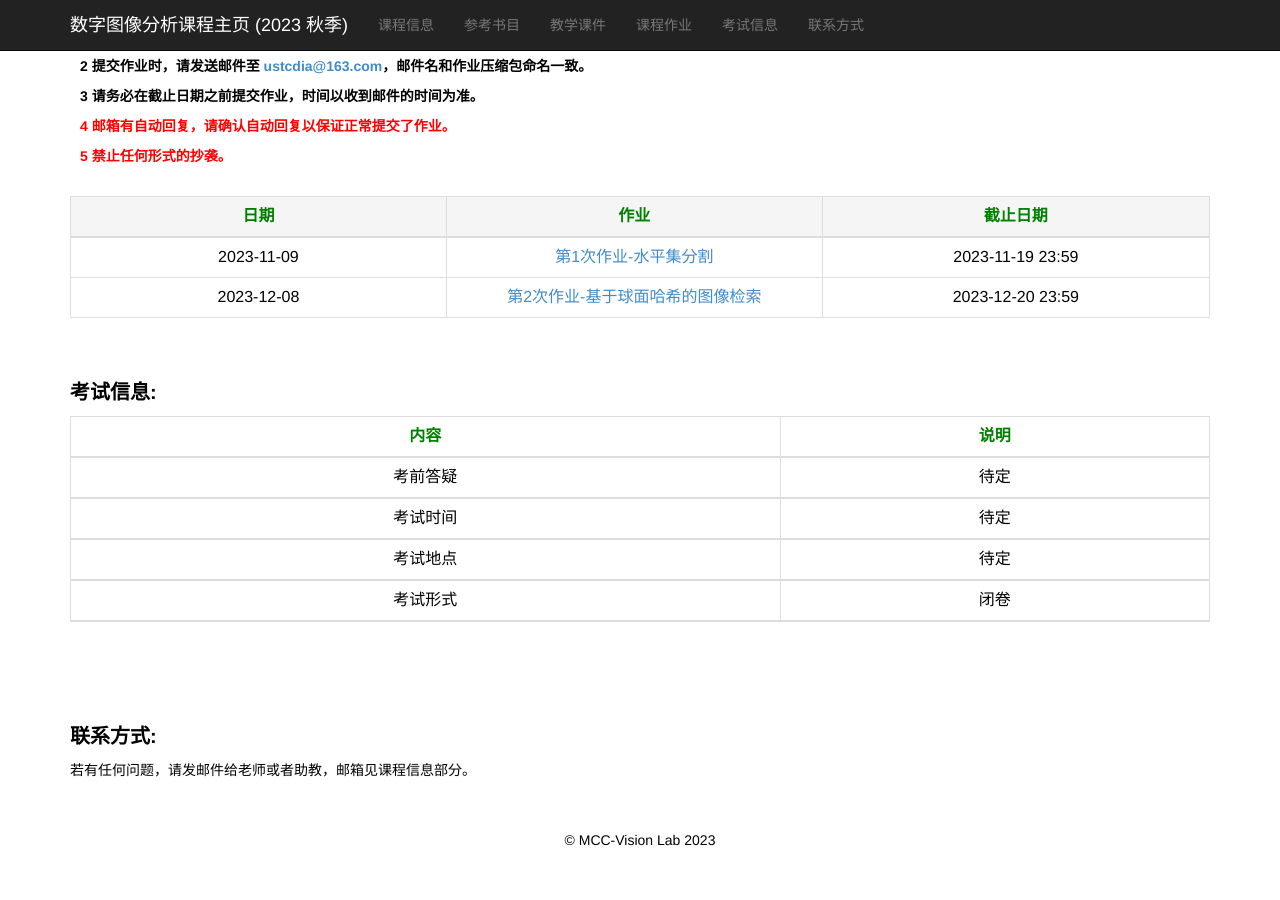
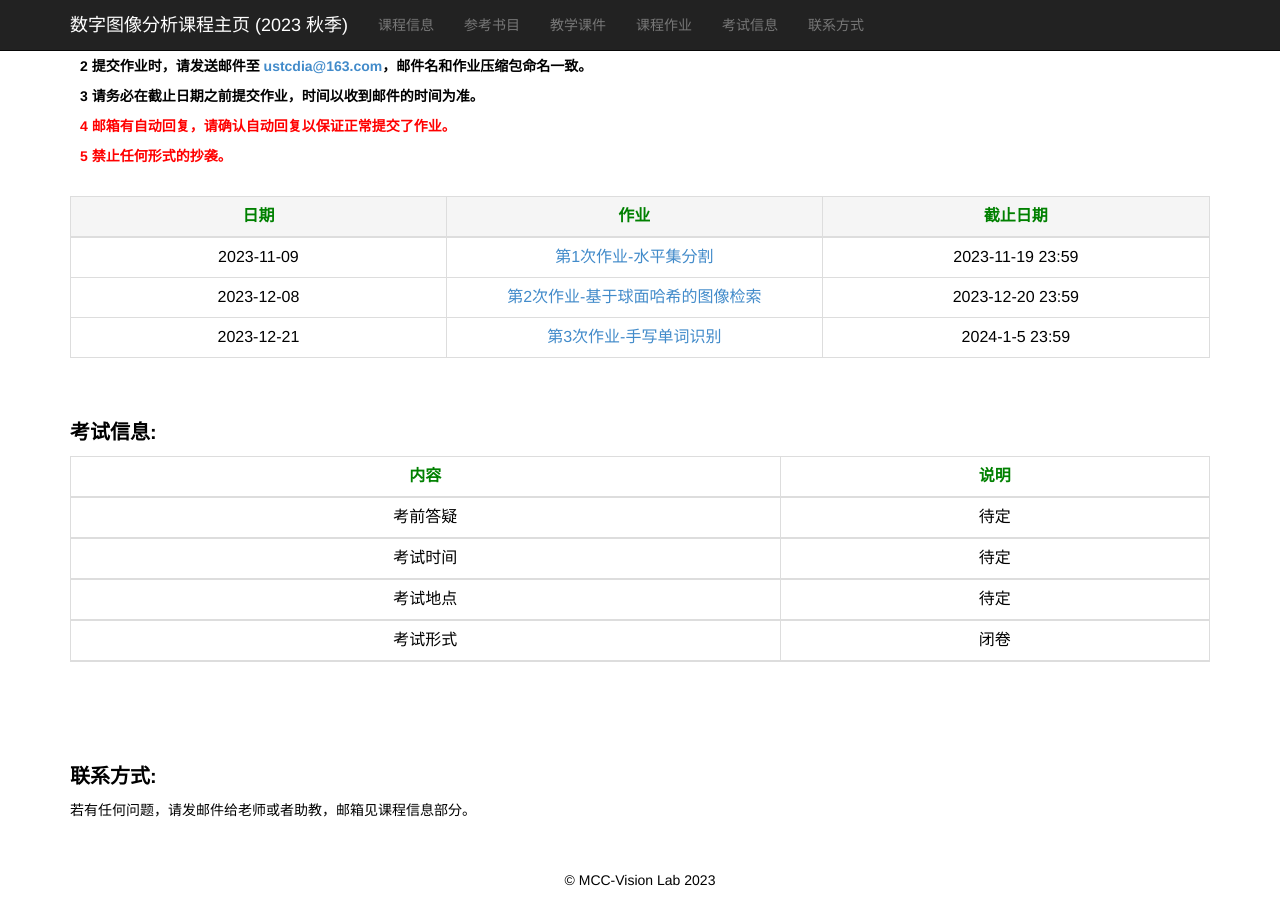
Before and after one commit to ustc-dia/ustc-dia.github.io, a Jekyll site: the page index.html, which Jekyll copies as it is, in a window 1280 px wide and 900 px high, scrolled down 1475 px. Built offline with Jekyll 4.4.1, drawn with Linux system fonts in a browser that asks for light colours; before the commit the page ends 2335 px from its top, so only the background shows below that.

Commit message:
update homework3

```diff
--- a/index.html
+++ b/index.html
@@ -301,14 +301,13 @@
                     <td><a href="./homework_2023_autumn/第2次作业-基于球面哈希的图像检索.zip" target="_blank">第2次作业-基于球面哈希的图像检索</a></td>
                     <td>2023-12-20 23:59</td>
                 </tr>
+                <tr>
+                    <td>2023-12-21</td>
+                    <td><a href="./homework_2023_autumn/第3次作业-手写单词识别.zip" target="_blank">第3次作业-手写单词识别</a></td>
+                    <td>2024-1-5 23:59</td>
+                </tr>
                 <!--
-                <tr>
-                    <td>2023-06-15</td>
-                    <td><a href="https://rec.ustc.edu.cn/share/bd9a9980-0b3c-11ee-a0ef-3154f0bbfe1b"
-                            target="_blank">第3次作业-倒排索引</a></td>
-                    <td>2023-06-25 23:59</td>
-                </tr>
-                -->
+            -->
             </tbody>
         </table>
 
```
Also changed, not shown: 1 other file.
